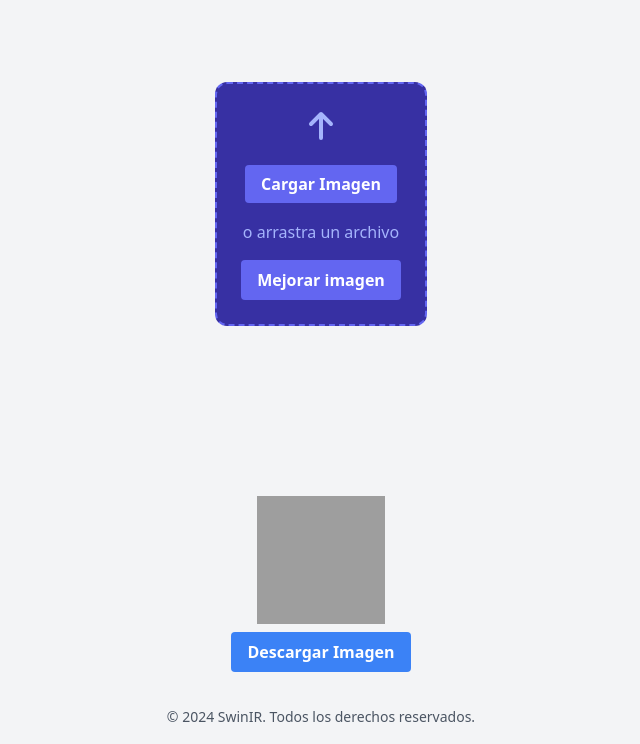
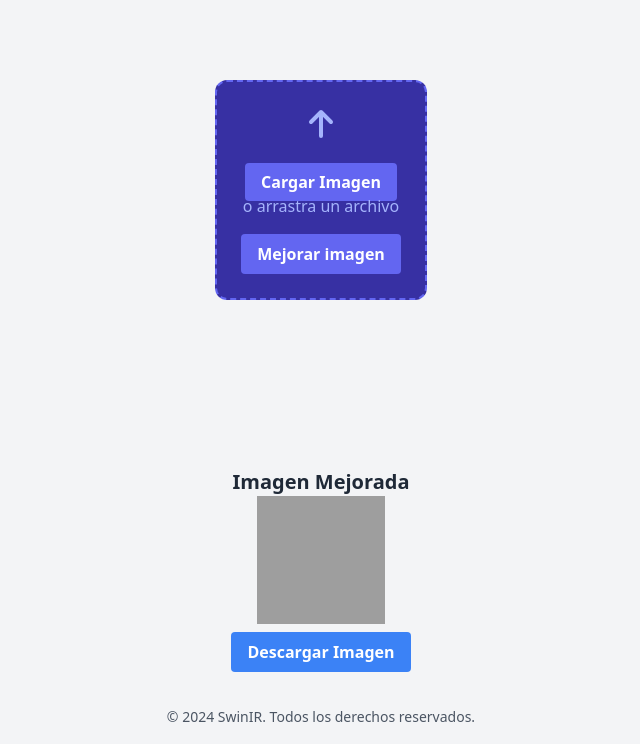
Before and after one commit to FranCamposC/SwinIR-Restore, a Flask app: page /show/1 in a window 1280 px wide. Shown: the part 56-800 px from the top of the page, without its empty margins (319-959 px from the left). Run offline with Flask 3, Linux system fonts and the light colour scheme; some libraries are stand-ins or nearby versions; grey boxes are pictures that could not be loaded.

Commit message:
Cambio de visualizado de imagenes

```diff
--- a/app.py
+++ b/app.py
@@ -47,7 +47,8 @@ def uploaded_file(filename):
     time.sleep(4)
     processed_filename = filename.rsplit('.', 1)[0] + '_SwinIR.png'
     processed_filepath = os.path.join(app.config['RESULT_FOLDER'], processed_filename).replace('\\', '/')
-    return render_template('index.html', processed_image=processed_filepath)
+    original_filepath = os.path.join(app.config['UPLOAD_FOLDER'], filename).replace('\\', '/')
+    return render_template('index.html', processed_image=processed_filepath, original_image=original_filepath)
 
 
 
--- a/templates/index.html
+++ b/templates/index.html
@@ -15,42 +15,78 @@
     <main class="flex-grow flex justify-center items-center pt-16 pb-20">
         <div class="text-center">
             <div class="flex justify-center">
-                <div class="rounded-xl border-2 border-dashed border-indigo-500 p-6 max-w-sm bg-indigo-800 text-white">
-                    <div class="flex flex-col items-center justify-center">
-                        <form action="/" method="post" enctype="multipart/form-data">
+                <div id="upload-container" class="rounded-xl border-2 border-dashed border-indigo-500 p-6 bg-indigo-800 text-white flex flex-col items-center" ondragover="event.preventDefault();" ondrop="handleDrop(event)">
+                    <form action="/" method="post" enctype="multipart/form-data" class="w-full">
                         <div class="flex items-center justify-center mb-4">
                             <svg class="w-12 h-12 text-indigo-300" fill="none" stroke="currentColor" viewBox="0 0 24 24" xmlns="http://www.w3.org/2000/svg"><path stroke-linecap="round" stroke-linejoin="round" stroke-width="2" d="M7 8l5-5m0 0l5 5m-5-5v12"></path></svg>
                         </div>
                         <label class="bg-indigo-500 hover:bg-indigo-600 text-white font-bold py-2 px-4 rounded mb-2 cursor-pointer">
                             Cargar Imagen
-                                <input type="file" name="file" class="hidden" accept="image/jpeg, image/png">
+                            <input type="file" name="file" id="inputFile" class="hidden" accept="image/jpeg, image/png, image/tiff" onchange="handleFileInput(event)">
                         </label>
-                            <br></br>
-                            <p class="text-indigo-300">o arrastra un archivo</p>
+                        <br>
+                        <p id="drag-text" class="text-indigo-300">o arrastra un archivo</p>
+
+                        <!-- Contenedor de previsualización justo encima del botón "Mejorar imagen" -->
+                        <div id="original-preview" class="hidden mt-4">
+                            <img id="preview-image" alt="Imagen Original" class="rounded-lg"> <!-- Imagen con bordes redondeados -->
+                        </div>
+
+                        <!-- Botón para mejorar la imagen -->
                         <button type="submit" class="bg-indigo-500 hover:bg-indigo-600 text-white font-bold py-2 px-4 rounded mt-4">Mejorar imagen</button>
                     </form>
                 </div>
             </div>
         </div>
-        </div>
     </main>
 
-
     {% if processed_image %}
-    <div class="flex flex-col items-center justify-center my-4">
-        <img src="{{ url_for('static', filename=processed_image) }}" alt="Processed Image" class="w-32 h-32"> <!-- Tamaño de imagen ajustado -->
+    <div class="flex flex-col items-center justificar-center my-4">
+        <h2 class="text-xl font-bold text-gray-800">Imagen Mejorada</h2>
+        <img src="{{ url_for('static', filename=processed_image) }}" alt="Processed Image" class="w-32 h-32"> <!-- Tamaño ajustado -->
         <a href="{{ url_for('static', filename=processed_image) }}" download class="mt-2 bg-blue-500 hover:bg-blue-700 text-white font-bold py-2 px-4 rounded cursor-pointer">
             Descargar Imagen
         </a>
     </div>
     {% endif %}
 
-
     <footer class="text-center py-4">
         <span class="text-sm text-gray-600">&copy; 2024 SwinIR. Todos los derechos reservados.</span>
     </footer>
 
     <script>
+    // Función para previsualizar la imagen cargada
+    function previewImage(files) {
+        var preview = document.getElementById("preview-image");
+        var originalPreviewContainer = document.getElementById("original-preview");
+        var dragText = document.getElementById("drag-text");
+
+        if (files && files[0]) {
+            var reader = new FileReader();
+            reader.onload = function(e) {
+                preview.src = e.target.result;  // Asignar la imagen cargada al elemento `src` del `img`
+                originalPreviewContainer.classList.remove('hidden'); // Mostrar el contenedor de la imagen
+                dragText.classList.add('hidden'); // Ocultar el texto "o arrastra un archivo"
+            };
+            reader.readAsDataURL(files[0]); // Leer la imagen cargada
+        }
+    }
+
+    // Función para manejar el evento de "soltar" la imagen
+    function handleDrop(event) {
+        event.preventDefault();
+        var files = event.dataTransfer.files;
+        var inputFile = document.getElementById("inputFile");
+        inputFile.files = files; // Asigna los archivos al input
+
+        // Llama directamente a la función de previsualización con los archivos soltados
+        previewImage(files);
+    }
+
+    // Función para manejar el evento "change" del input file
+    function handleFileInput(event) {
+        previewImage(event.target.files);
+    }
     </script>
 
 </body>
```
Lines whose indentation alone changed are shown as unchanged.
